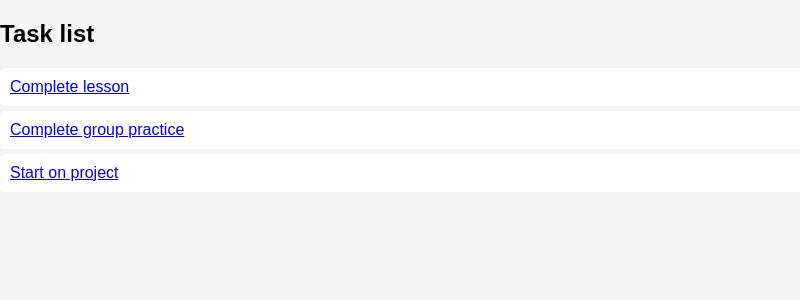
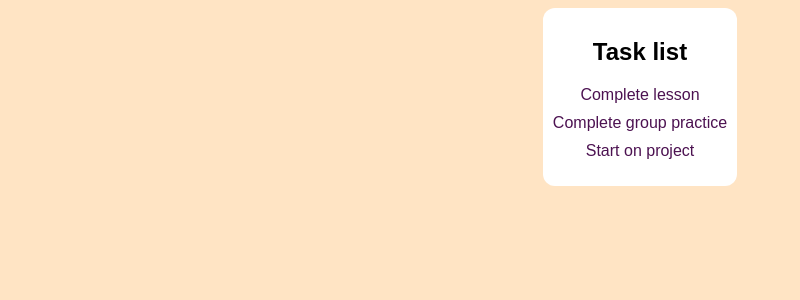
Before and after one commit to jraczynski6/practice-task-management-Joseph-R, a React (Vite) app: page / in a window 1280 px wide. Shown: the top 300 px of the page, without its empty margins (0-800 px from the left). Built offline with nearby package versions, Linux system fonts and the light colour scheme.

Commit message:
Add Styling

```diff
--- a/src/App.css
+++ b/src/App.css
@@ -1,22 +1,32 @@
 body {
-  font-family: Arial, sans-serif;
-  margin: 0;
-  padding: 0;
-  background-color: #f4f4f4;
+  font-family: Arial, Helvetica, sans-serif;
+  background-color: bisque;
+  display: flex;
+  justify-content: center;
+  align-items: flex-start;
 }
 
-h1 {
-  color: #333;
+.container{
+  background: white;
+  border-radius: 12px;
+  padding: 10px;
+  text-align: center;
 }
 
-li {
-  background-color: #fff;
-  margin: 5px 0;
-  padding: 10px;
-  border-radius: 5px;
+ul{
+  list-style: none;
+  padding: 0;
 }
 
-ul {
-  list-style-type: none;
-  padding: 0;
+li{
+  margin-top: 10px;
 }
+
+a{
+  text-decoration: none;
+  color: #4c1251;
+}
+
+a:hover {
+  text-decoration: underline;
+}
--- a/src/components/TaskDetail.jsx
+++ b/src/components/TaskDetail.jsx
@@ -7,7 +7,7 @@ export default function TaskDetail({ tasks }) {
 
 
     return (
-        <div>
+        <div className="container">
             <h2>Task Details</h2>
             <h3>{task.title}</h3>
             <p>{task.description}</p>
--- a/src/components/TaskList.jsx
+++ b/src/components/TaskList.jsx
@@ -4,7 +4,7 @@ import { Link } from "react-router";
 export default function TaskList({ tasks }) {
     console.log(tasks);
     return (
-        <div>
+        <div className="container">
             <h2>Task list</h2>
             <ul>
                 {tasks.map(task => (
```
